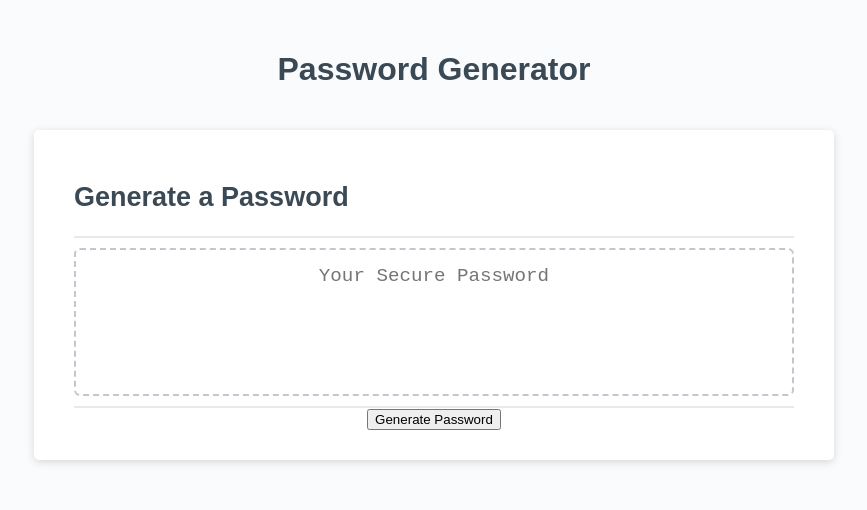
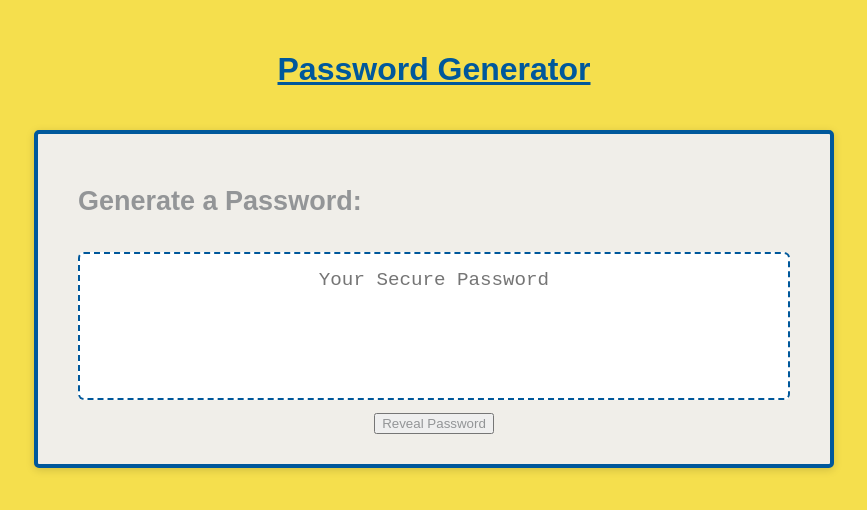
Before and after one commit to lukedrogan/week3-password-generator, a plain HTML site: page index.html in a window 1280 px wide. Shown: the whole page, without its empty margins (206-1073 px from the left). Drawn offline with Linux system fonts and the light colour scheme.

Commit message:
Updated theme: Pantone of the Year 2021

```diff
--- a/index.html
+++ b/index.html
@@ -14,7 +14,7 @@
       </header>
       <div class="card">
         <div class="card-header">
-          <h2>Generate a Password</h2>
+          <h2>Generate a Password:</h2>
         </div>
         <div class="card-body">
           <textarea
@@ -25,7 +25,7 @@
           ></textarea>
         </div>
         <div class="card-footer">
-          <button id="generate" class="button">Generate Password</button>
+          <button id="generate" class="button">Reveal Password</button>
         </div>
       </div>
     </div>
--- a/style.css
+++ b/style.css
@@ -14,7 +14,7 @@ body,
 
 body {
   font-family: sans-serif;
-  background-color: #f9fbfd;
+  background-color: #F5DF4D;
 }
 
 .wrapper {
@@ -25,17 +25,19 @@ body {
 
 header {
   text-align: center;
+  text-decoration: underline;
   padding: 20px;
   padding-top: 0px;
-  color: hsl(206, 17%, 28%);
+  color: #00589B;
 }
 
 .card {
-  background-color: hsl(0, 0%, 100%);
+  background-color: #F0EEE9;
   border-radius: 5px;
   border-width: 1px;
+  border: 4px solid #00589B;
   box-shadow: rgba(0, 0, 0, 0.15) 0px 2px 8px 0px;
-  color: hsl(206, 17%, 28%);
+  color: #939597;
   font-size: 18px;
   margin: 0 auto;
   max-width: 800px;
@@ -46,11 +48,12 @@ header {
   content: " ";
   display: block;
   width: 100%;
-  background: #e7e9eb;
+  background: #F0EEE9;
   height: 2px;
 }
 
 .card-body {
+  background-color: #F0EEE9;
   min-height: 100px;
 }
 
@@ -62,7 +65,7 @@ header {
   content: " ";
   display: block;
   width: 100%;
-  background: #e7e9eb;
+  background: #F0EEE9;
   height: 2px;
 }
 
@@ -82,7 +85,7 @@ header {
   display: inline-block;
   font-size: 22px;
   line-height: 22px;
-  margin: 16px 16px 16px 20px;
+  margin: 16px;
   padding: 14px 34px;
   text-align: center;
   cursor: pointer;
@@ -112,10 +115,14 @@ button[disabled] {
   text-align: center;
   margin-top: 10px;
   margin-bottom: 10px;
-  border: 2px dashed #c0c7cf;
+  border: 2px dashed #00589B;
   border-radius: 6px;
   resize: none;
   overflow: hidden;
+}
+
+#generate.button {
+  color: #939597;
 }
 
 @media (max-width: 690px) {
```
